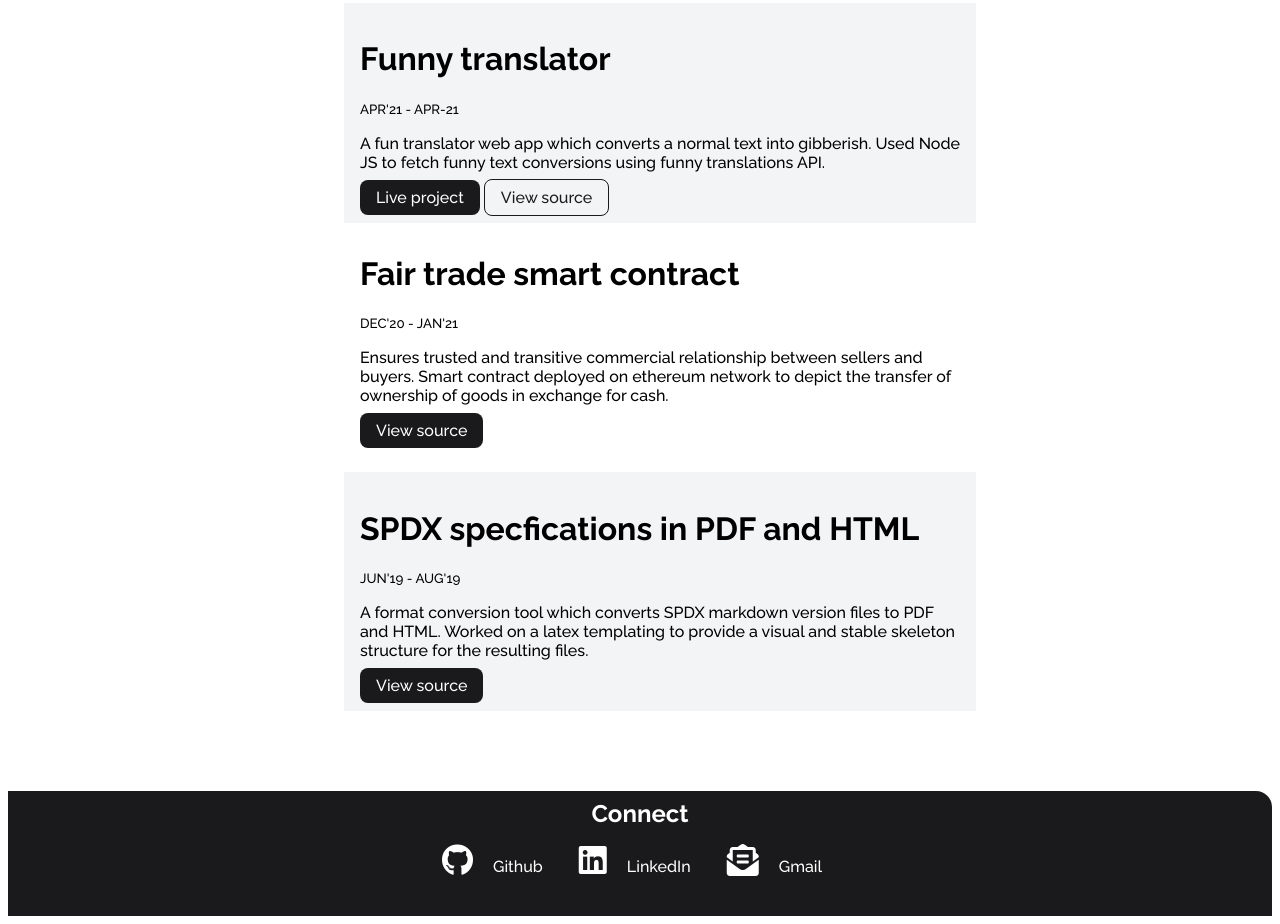
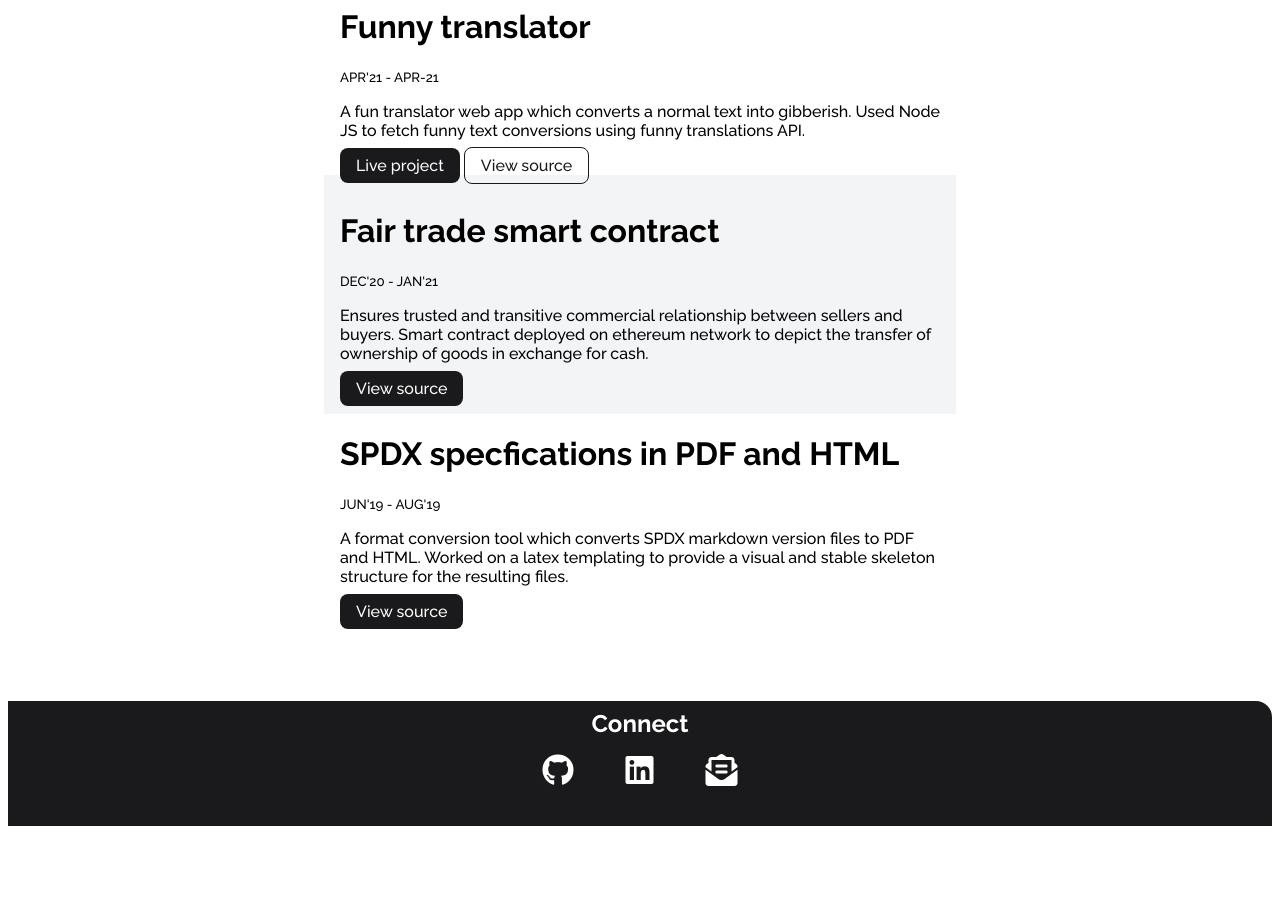
Before and after one commit to shnitish/portfolio, a plain HTML site: page projects.html in a window 1280 px wide. Shown: the part 317-1241 px from the top of the page. After the commit the page ends 1151 px from the top, so only its background shows below. Drawn offline with Linux system fonts and the light colour scheme.

Commit message:
updated footer with icons only

```diff
--- a/projects.html
+++ b/projects.html
@@ -28,9 +28,9 @@
         </h1>
     </header>
 
-    <ul>
-        <li class="list-non-bullet">
-            <div class="container container-center off-white-div">
+    <!-- <ul> -->
+        <!-- <li class="list-non-bullet"> -->
+            <div class="container container-center">
                 <h1>Funny translator</h1>
                 <small>APR'21 - APR-21</small>
                 <p>A fun translator web app which converts a normal text into gibberish. Used Node JS to fetch funny text conversions using funny translations API.</p>
@@ -38,38 +38,34 @@
                 <a class="link link-primary" href="https://funny-translator.netlify.app/">Live project</a>
                 <a class="link link-secondary" href="https://github.com/shnitish/fun-translator">View source</a>
             </div>
-        </li>
-        <li class="list-non-bullet">
-            <div class="container container-center">
+
+            <div class="container container-center off-white-div">
                 <h1>Fair trade smart contract</h1>
                 <small>DEC'20 - JAN'21</small>
                 <p>Ensures trusted and transitive commercial relationship between sellers and buyers. Smart contract deployed on ethereum network to depict the transfer of ownership of goods in exchange for cash.</p>
                 <a class="link link-primary" href="https://github.com/shnitish/fair-trade-contract">View source</a>
             </div>
-        </li>
-        <li class="list-non-bullet">
-            <div class="container container-center off-white-div">
+
+            <div class="container container-center">
                 <h1>SPDX specfications in PDF and HTML</h1>
                 <small>JUN'19 - AUG'19</small>
                 <p>A format conversion tool which converts SPDX markdown version files to PDF and HTML. Worked on a latex templating to provide a visual and stable skeleton structure for the resulting files.</p>
 
                 <a class="link link-primary" href="https://github.com/shnitish/spdx-pdf-html-template">View source</a>
             </div>
-        </li>
-    </ul>
+
     <footer class="footer">
         <div class="footer-header">Connect</div>
         <ul class="social-links list-non-bullet">
             <li class="list-item-inline">
-                <i class="fab fa-github fa-2x"></i>
-                <a class="link" href="https://www.github.com/shnitish">Github</a>
+                <a class="link" href="https://www.github.com/shnitish"><i class="fab fa-github fa-2x"></i></a>
             </li>
             <li class="list-item-inline" >
-                <i class="fab fa-linkedin fa-2x"></i>
-                <a class="link" href="https://www.linkedin.com/in/shnitish/">LinkedIn</a></li>
+                <a class="link" href="https://www.linkedin.com/in/shnitish/">                <i class="fab fa-linkedin fa-2x"></i>
+                </a></li>
             <li class="list-item-inline">
-                <i class="fas fa-envelope-open-text fa-2x"></i>
-                <a class="link" href="mailto: nitishkumar81299@gmail.com">Gmail</a></li>
+
+                <a class="link" href="mailto: nitishkumar81299@gmail.com"><i class="fas fa-envelope-open-text fa-2x"></i></a></li>
         </ul>
     </footer>
 </body>
```
Also changed, not shown: about.html (+6 -8 lines), index.html (+5 -6 lines).
